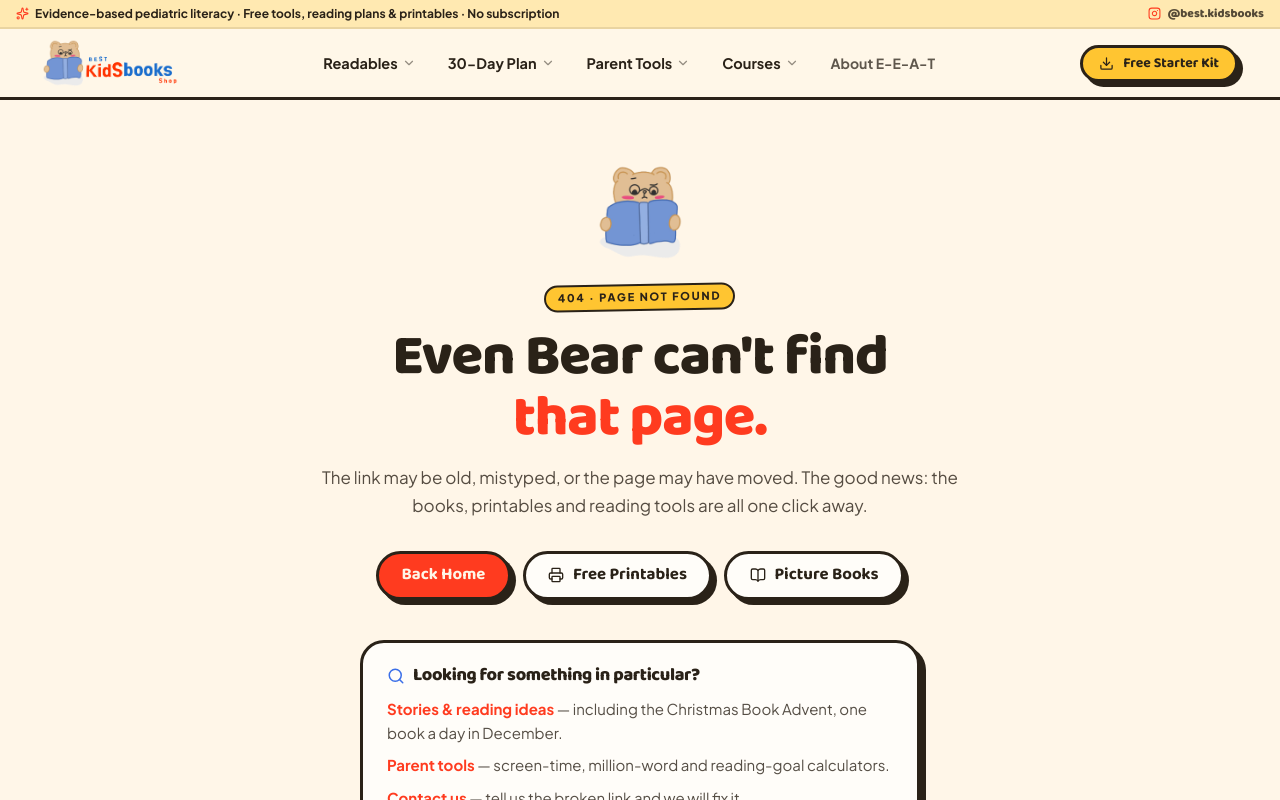
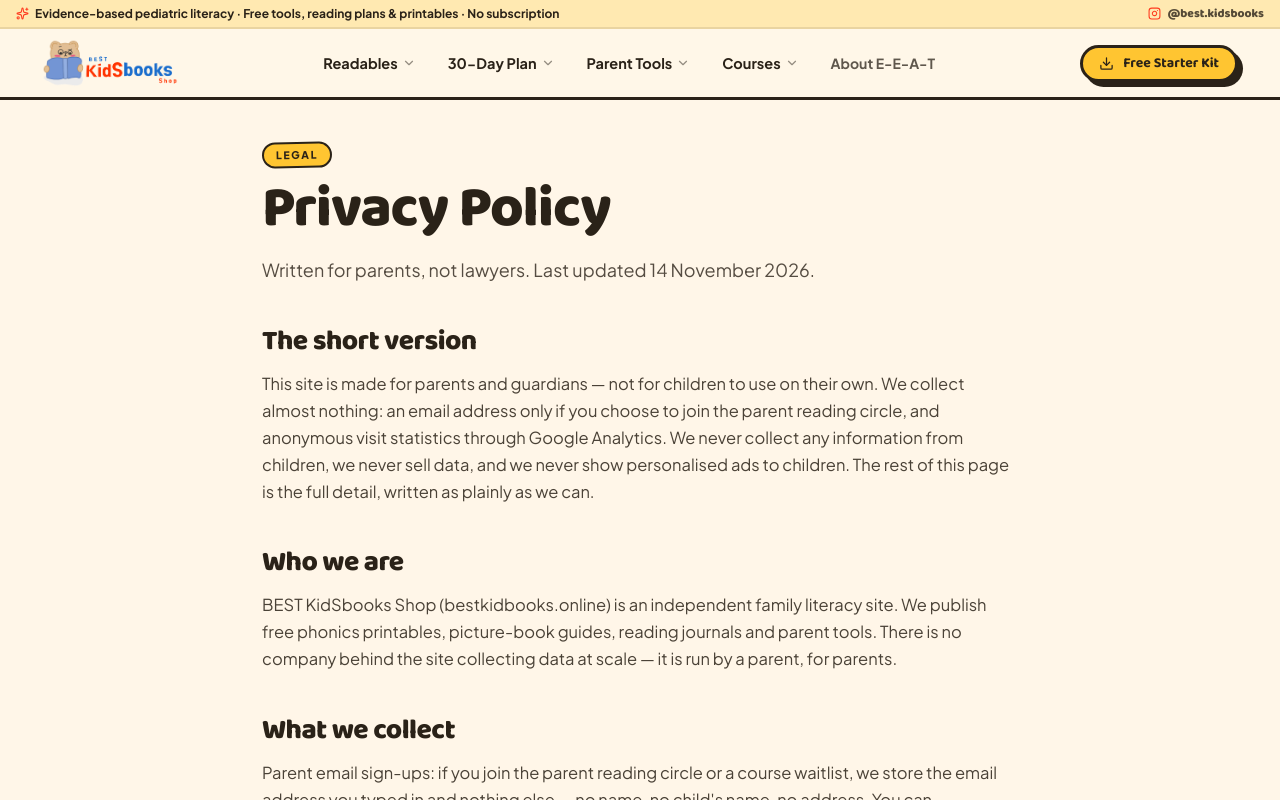
Before and after one commit to zehra2/kidsinn, a Next.js app: page /privacy in a window 1280 px wide. Before the commit this address had no page. Shown: the top 800 px of the page. Built offline with nearby package versions, Linux system fonts and the light colour scheme.

Commit message:
Website audit fixes: add src/app/privacy/page.tsx

```diff
--- /dev/null
+++ b/src/app/privacy/page.tsx
@@ -0,0 +1,157 @@
+import type { Metadata } from "next";
+import Link from "next/link";
+import { Nav, Footer, SectionHead } from "@/components/ui";
+
+export const metadata: Metadata = {
+  title: "Privacy Policy — BEST KidSbooks Shop",
+  description:
+    "How BEST KidSbooks Shop handles your data: what we collect (parent emails, anonymous analytics), what we never collect (any child data), how Google Analytics and AdSense work here, and your rights under COPPA.",
+  alternates: {
+    canonical: "https://bestkidbooks.online/privacy",
+  },
+  openGraph: {
+    type: "website",
+    locale: "en_US",
+    url: "https://bestkidbooks.online/privacy",
+    siteName: "BEST KidSbooks Shop",
+    title: "Privacy Policy — BEST KidSbooks Shop",
+    description:
+      "What we collect, what we never collect, and how Google Analytics and AdSense work on this site. Written for parents, not lawyers.",
+    images: [
+      {
+        url: "/images/logo.png",
+        width: 635,
+        height: 224,
+        alt: "BEST KidSbooks Shop Logo and Reading Bear Mascot",
+      },
+    ],
+  },
+  twitter: {
+    card: "summary_large_image",
+    title: "Privacy Policy — BEST KidSbooks Shop",
+    description:
+      "What we collect, what we never collect, and how Google Analytics and AdSense work on this site.",
+    images: ["/images/logo.png"],
+    creator: "@bestkidbooks",
+  },
+};
+
+const SECTIONS: { h: string; body: string[] }[] = [
+  {
+    h: "The short version",
+    body: [
+      "This site is made for parents and guardians — not for children to use on their own. We collect almost nothing: an email address only if you choose to join the parent reading circle, and anonymous visit statistics through Google Analytics. We never collect any information from children, we never sell data, and we never show personalised ads to children. The rest of this page is the full detail, written as plainly as we can.",
+    ],
+  },
+  {
+    h: "Who we are",
+    body: [
+      "BEST KidSbooks Shop (bestkidbooks.online) is an independent family literacy site. We publish free phonics printables, picture-book guides, reading journals and parent tools. There is no company behind the site collecting data at scale — it is run by a parent, for parents.",
+    ],
+  },
+  {
+    h: "What we collect",
+    body: [
+      "Parent email sign-ups: if you join the parent reading circle or a course waitlist, we store the email address you typed in and nothing else — no name, no child's name, no address. You can unsubscribe in one click from any email, and we delete unsubscribed addresses on request.",
+      "Anonymous analytics: Google Analytics (GA4) tells us how many people visit, which pages are popular and roughly where visitors come from. It does not tell us who you are, and we have not enabled any feature that identifies individual visitors.",
+      "What we do not collect: we do not ask children for any information, we do not run accounts or logins for children, we do not collect children's names, ages, photos or school details, and our printables and tools work without any sign-up at all.",
+    ],
+  },
+  {
+    h: "Cookies & advertising",
+    body: [
+      "This site uses cookies in two places. Google Analytics uses cookies to count visits and see which pages help parents most. Google AdSense — the ads that help pay for the free printables — uses cookies to decide which ads to show. AdSense may show personalised ads to adult visitors; it does not personalise ads on child-directed content, and our printable and book pages carry no advertising at all.",
+      "You can turn off personalised advertising at any time in your Google Ad Settings (adssettings.google.com), or by clearing cookies in your browser. Blocking cookies will not break the printables, the calculators or the reading plans — everything on this site works without them.",
+    ],
+  },
+  {
+    h: "Children's privacy (COPPA)",
+    body: [
+      "This site is directed at parents and guardians, not at children. We do not knowingly collect personal information from anyone under 13, and we do not knowingly allow children to sign up for anything. Our email forms, courses and tools are written for the adult holding the device.",
+      "If you believe a child has shared personal information with us — for example by typing it into a form — please contact us through the contact page and we will delete it promptly. We will never use a child's information for advertising.",
+    ],
+  },
+  {
+    h: "How we use your email",
+    body: [
+      "One email a week, at most: the read-aloud crib sheet and one new book pick. We use your address only to send those emails. We never sell, rent or share email addresses with anyone, and we never send emails to children. Every email has a one-click unsubscribe link, and unsubscribing removes you from the list.",
+    ],
+  },
+  {
+    h: "Third parties & links",
+    body: [
+      "This site links out to Instagram, Facebook and Pinterest, and uses Google Analytics and Google AdSense. Those services have their own privacy policies, and what they collect when you click through is governed by them, not by us. We recommend checking their policies if you want the full picture — the links are in the footer of every page.",
+    ],
+  },
+  {
+    h: "Data retention & security",
+    body: [
+      "Email addresses are kept only while you are subscribed, and deleted when you unsubscribe or ask us to. Analytics data is kept in aggregate form and never tied to an individual. The site runs over HTTPS, and access to the email list is limited to the site owner.",
+    ],
+  },
+  {
+    h: "Your rights",
+    body: [
+      "You can ask us at any time to show you what we hold about you (your email address and subscription status), to correct it, or to delete it entirely. The fastest way is the contact page — tell us the email address to remove and we will confirm once it is done. You can also unsubscribe from any email with one click, no questions asked.",
+    ],
+  },
+  {
+    h: "Changes to this policy",
+    body: [
+      "If we change how we handle data — for example by adding a new tool that stores something — we will update this page and change the date below. Continued use of the site after a change means you accept the updated policy.",
+    ],
+  },
+];
+
+export default function PrivacyPage() {
+  return (
+    <>
+      <Nav />
+
+      <section className="bg-cream pt-10 pb-14 border-b-[3px] border-ink">
+        <div className="mx-auto max-w-[820px] px-4 md:px-8">
+          <SectionHead
+            kicker="Legal"
+            title="Privacy Policy"
+            sub="Written for parents, not lawyers. Last updated 14 November 2026."
+          />
+
+          <div className="space-y-10">
+            {SECTIONS.map((section) => (
+              <div key={section.h}>
+                <h2 className="font-display text-[24px] md:text-[28px] font-extrabold leading-tight text-ink">
+                  {section.h}
+                </h2>
+                <div className="mt-3 space-y-3">
+                  {section.body.map((paragraph, i) => (
+                    <p
+                      key={i}
+                      className="text-[16.5px] leading-relaxed text-ink/85"
+                    >
+                      {paragraph}
+                    </p>
+                  ))}
+                </div>
+              </div>
+            ))}
+          </div>
+
+          <div className="chunky mt-12 rounded-3xl bg-paper p-6">
+            <h2 className="font-display text-[20px] font-extrabold text-ink">
+              Questions about your data?
+            </h2>
+            <p className="mt-2 text-[15px] leading-relaxed text-ink/75">
+              Ask us anything — including asking us to delete your email
+              address. The contact page is the fastest way to reach us.
+            </p>
+            <Link href="/contact" className="btn bg-orange text-cream mt-4">
+              Contact Us
+            </Link>
+          </div>
+        </div>
+      </section>
+
+      <Footer />
+    </>
+  );
+}
```
